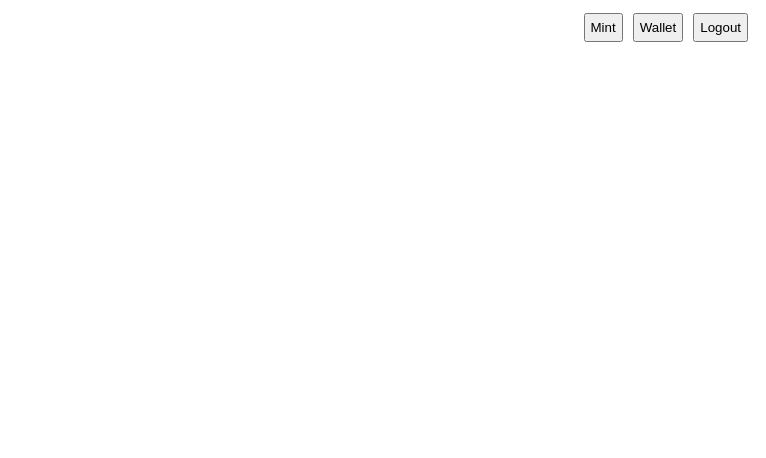
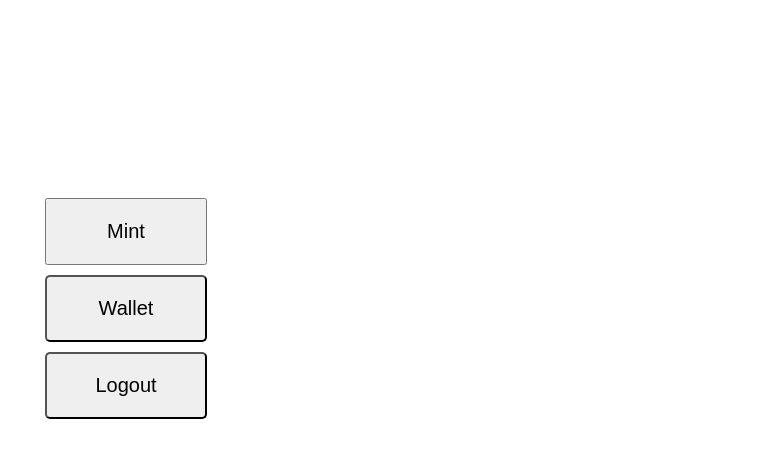
Before and after one commit to bitcoin-computer/fungible-token, a React (Create React App) app: page / in a window 1280 px wide. Both pictures are taken after typing "Sample" into the empty fields and a click on the button "Login". Shown: the top 458 px of the page, without its empty margins (514-1280 px from the left). Built offline with nearby package versions, Linux system fonts and the light colour scheme.

Commit message:
UI changes + error catching

```diff
--- a/src/App.tsx
+++ b/src/App.tsx
@@ -16,9 +16,11 @@ const Flex = styled.div`
 
 const Header = styled.div`
   display: flex;
-  justify-content: flex-end;
+  flex-direction: column;
+  justify-content: center;
+  align-items: center;
+  height: 600px;
   margin: 5px;
-
   & > button {
     margin: 5px;
   }
@@ -40,12 +42,12 @@ const App: React.FC = () => {
       setComputer(new Computer({
         seed: password,
         chain: 'LTC',
-        url: 'https://node.bitcoincomputer.io',
-        network: 'testnet'
+        // url: 'https://node.bitcoincomputer.io',
+        // network: 'testnet'
 
         // To run locally on regtest, uncomment the following lines:
-        // url: 'http://127.0.0.1:3000',
-        // network: 'regtest'
+        url: 'http://127.0.0.1:3000',
+        network: 'regtest'
       }))
       console.log('Bitcoin Computer created on ' + chain)
       // if you are currently logging out
--- a/src/Login.tsx
+++ b/src/Login.tsx
@@ -13,6 +13,13 @@ const LoginScreen = styled.div`
   display: flex;
   justify-content: center;
   align-items: center;
+`
+const Button = styled.button`
+  color: black;
+  font-size: 20px;
+  padding: 20px 48px;
+  border-radius: 5px;
+  cursor: pointer;
 `
 
 const Login: React.FC = () => {
@@ -38,7 +45,7 @@ const Login: React.FC = () => {
 
   return loggedIn ? (
     <>
-      <button onClick={logout}>Logout</button>
+      <Button onClick={logout}>Logout</Button>
     </>
   ) : (
     <LoginScreen>
--- a/src/MintToken.tsx
+++ b/src/MintToken.tsx
@@ -4,6 +4,14 @@ import { Modal, ModalContent, Close } from './Modal'
 import styled from 'styled-components'
 import type { Computer } from 'bitcoin-computer'
 import PropTypes from 'prop-types'
+
+const Button = styled.button`
+  color: black;
+  font-size: 20px;
+  padding: 20px 60px;
+  cursor: pointer;
+`
+
 
 const Input = styled.input`
   width: 590px;
@@ -35,10 +43,18 @@ const MintToken: React.FC<IMintTokenProps> = ({ computer }) => {
         )
     }
   }
+
+  const clicked = () => {
+    setVisible(true)
+    // if (computer.db.wallet.getBalance() === 0){
+    //   alert('Wallet has zero balance, please fund the wallet first.')
+    // }
+  }
+
   return (
     <>
-      <button onClick={() => setVisible(true)}>Mint</button>
-      {isVisible && (
+    <Button onClick={() => clicked()}>Mint</Button>
+    {isVisible && (
         <Modal>
           <ModalContent>
             <Close onClick={() => setVisible(false)}>&times;</Close>
--- a/src/Wallet.tsx
+++ b/src/Wallet.tsx
@@ -3,26 +3,33 @@ import useInterval from './useInterval'
 import { Modal, ModalContent, Close } from './Modal'
 import type { Computer } from 'bitcoin-computer'
 import PropTypes from 'prop-types'
+import styled from 'styled-components'
+
 
 export interface IWalletProps {
   computer: typeof Computer
   chain: string
 }
+const Button = styled.button`
+  color: black;
+  font-size: 20px;
+  padding: 20px 51.5px;
+  border-radius: 5px;
+  cursor: pointer;
+`
 
 const Wallet: React.FC<IWalletProps> = ({ computer, chain }) => {
   const [balance, setBalance] = useState(0)
   const [isVisible, setVisible] = useState(false)
-
   useInterval(() => {
     const getBalance = async () => {
       if (computer) setBalance(await computer.db.wallet.getBalance())
     }
     getBalance()
   }, 3000)
-
   return (
     <>
-      <button onClick={() => setVisible(true)}>Wallet</button>
+      <Button onClick={() => setVisible(true)}>Wallet</Button>
       {isVisible && (
         <Modal>
           <ModalContent>
```
Also changed, not shown: 1 other file (tests, documents, lock files or other folders).
